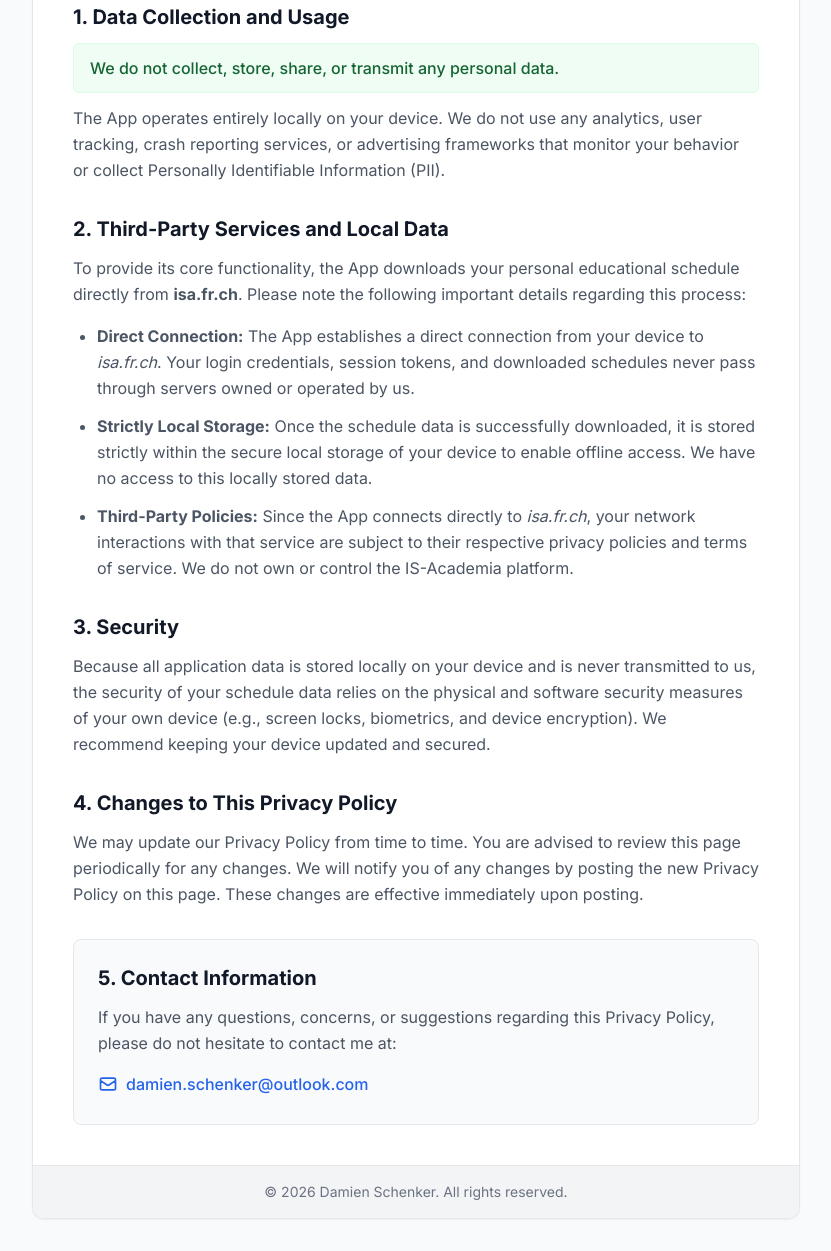
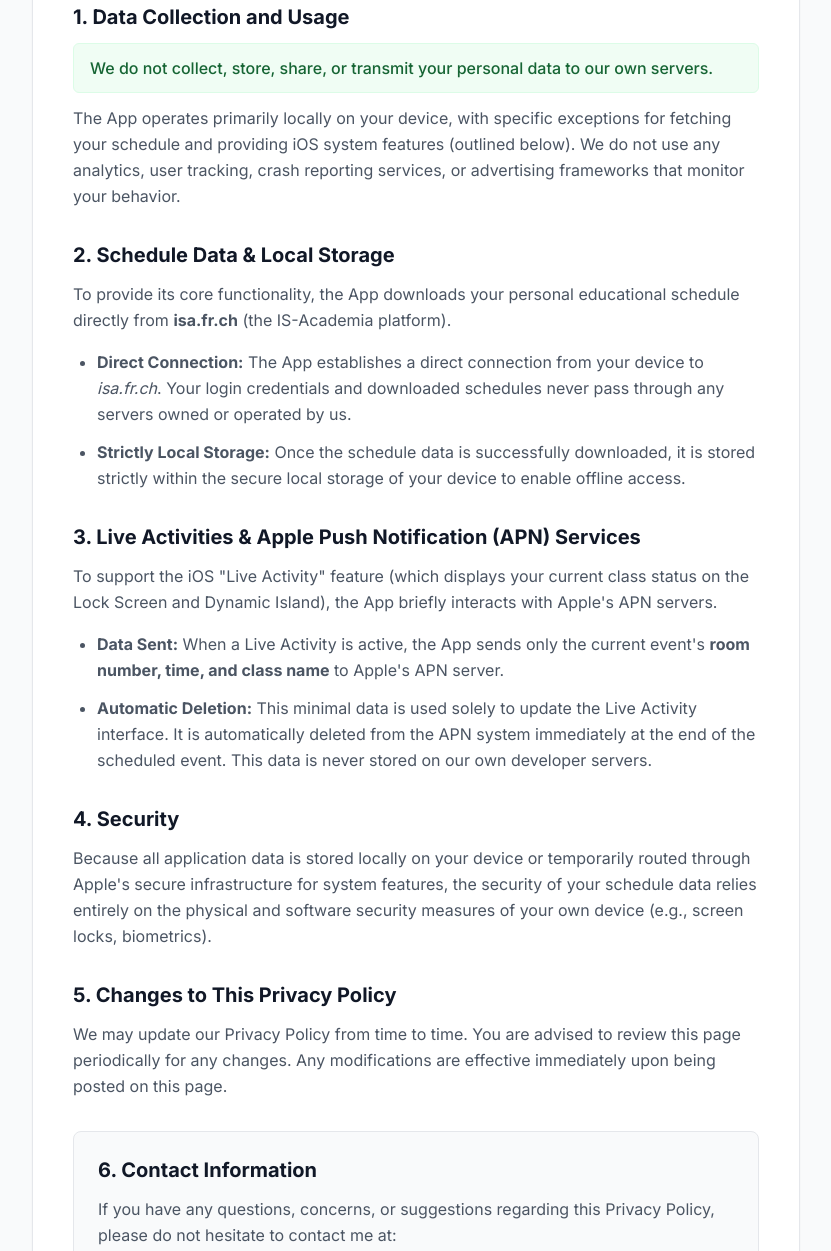
Before and after one commit to edevs-damien/timetableprivacypolicy, a plain HTML site: page index.html in a window 1280 px wide. Shown: the part 469-1720 px from the top of the page, without its empty margins (224-1055 px from the left). Drawn offline with nearby package versions, Linux system fonts and the light colour scheme.

Commit message:
Update index.html

```diff
--- a/index.html
+++ b/index.html
@@ -36,54 +36,66 @@
             </div>
 
             <p class="text-gray-600 mb-8 leading-relaxed">
-                This Privacy Policy applies to the <strong>TimeTable ISA</strong> application (hereby referred to as "the App") for mobile devices, developed by Damien Schenker. This service is provided at no cost and is intended for use as is. We are committed to protecting your privacy and ensuring transparency about how the App functions.
+                This Privacy Policy applies to the <strong>TimeTable ISA</strong> application (hereby referred to as "the App") for iOS devices, developed by Damien Schenker. This service is provided at no cost and is intended for use as is. We are committed to protecting your privacy and ensuring transparency about how the App functions.
             </p>
 
             <div class="space-y-8">
                 <section>
                     <h2 class="text-xl font-bold text-gray-900 mb-3">1. Data Collection and Usage</h2>
                     <div class="bg-green-50 text-green-800 px-4 py-3 rounded-md mb-3 font-medium border border-green-100">
-                        We do not collect, store, share, or transmit any personal data.
+                        We do not collect, store, share, or transmit your personal data to our own servers.
                     </div>
                     <p class="text-gray-600 leading-relaxed">
-                        The App operates entirely locally on your device. We do not use any analytics, user tracking, crash reporting services, or advertising frameworks that monitor your behavior or collect Personally Identifiable Information (PII).
+                        The App operates primarily locally on your device, with specific exceptions for fetching your schedule and providing iOS system features (outlined below). We do not use any analytics, user tracking, crash reporting services, or advertising frameworks that monitor your behavior.
                     </p>
                 </section>
 
                 <section>
-                    <h2 class="text-xl font-bold text-gray-900 mb-3">2. Third-Party Services and Local Data</h2>
+                    <h2 class="text-xl font-bold text-gray-900 mb-3">2. Schedule Data & Local Storage</h2>
                     <p class="text-gray-600 leading-relaxed mb-4">
-                        To provide its core functionality, the App downloads your personal educational schedule directly from <strong>isa.fr.ch</strong>. Please note the following important details regarding this process:
+                        To provide its core functionality, the App downloads your personal educational schedule directly from <strong>isa.fr.ch</strong> (the IS-Academia platform).
                     </p>
                     <ul class="list-disc pl-6 space-y-3 text-gray-600 leading-relaxed">
                         <li>
-                            <strong>Direct Connection:</strong> The App establishes a direct connection from your device to <em>isa.fr.ch</em>. Your login credentials, session tokens, and downloaded schedules never pass through servers owned or operated by us.
+                            <strong>Direct Connection:</strong> The App establishes a direct connection from your device to <em>isa.fr.ch</em>. Your login credentials and downloaded schedules never pass through any servers owned or operated by us.
                         </li>
                         <li>
-                            <strong>Strictly Local Storage:</strong> Once the schedule data is successfully downloaded, it is stored strictly within the secure local storage of your device to enable offline access. We have no access to this locally stored data.
-                        </li>
-                        <li>
-                            <strong>Third-Party Policies:</strong> Since the App connects directly to <em>isa.fr.ch</em>, your network interactions with that service are subject to their respective privacy policies and terms of service. We do not own or control the IS-Academia platform.
+                            <strong>Strictly Local Storage:</strong> Once the schedule data is successfully downloaded, it is stored strictly within the secure local storage of your device to enable offline access.
                         </li>
                     </ul>
                 </section>
 
                 <section>
-                    <h2 class="text-xl font-bold text-gray-900 mb-3">3. Security</h2>
+                    <h2 class="text-xl font-bold text-gray-900 mb-3">3. Live Activities & Apple Push Notification (APN) Services</h2>
+                    <p class="text-gray-600 leading-relaxed mb-4">
+                        To support the iOS "Live Activity" feature (which displays your current class status on the Lock Screen and Dynamic Island), the App briefly interacts with Apple's APN servers.
+                    </p>
+                    <ul class="list-disc pl-6 space-y-3 text-gray-600 leading-relaxed">
+                        <li>
+                            <strong>Data Sent:</strong> When a Live Activity is active, the App sends only the current event's <strong>room number, time, and class name</strong> to Apple's APN server.
+                        </li>
+                        <li>
+                            <strong>Automatic Deletion:</strong> This minimal data is used solely to update the Live Activity interface. It is automatically deleted from the APN system immediately at the end of the scheduled event. This data is never stored on our own developer servers.
+                        </li>
+                    </ul>
+                </section>
+
+                <section>
+                    <h2 class="text-xl font-bold text-gray-900 mb-3">4. Security</h2>
                     <p class="text-gray-600 leading-relaxed">
-                        Because all application data is stored locally on your device and is never transmitted to us, the security of your schedule data relies on the physical and software security measures of your own device (e.g., screen locks, biometrics, and device encryption). We recommend keeping your device updated and secured.
+                        Because all application data is stored locally on your device or temporarily routed through Apple's secure infrastructure for system features, the security of your schedule data relies entirely on the physical and software security measures of your own device (e.g., screen locks, biometrics).
                     </p>
                 </section>
 
                 <section>
-                    <h2 class="text-xl font-bold text-gray-900 mb-3">4. Changes to This Privacy Policy</h2>
+                    <h2 class="text-xl font-bold text-gray-900 mb-3">5. Changes to This Privacy Policy</h2>
                     <p class="text-gray-600 leading-relaxed">
-                        We may update our Privacy Policy from time to time. You are advised to review this page periodically for any changes. We will notify you of any changes by posting the new Privacy Policy on this page. These changes are effective immediately upon posting.
+                        We may update our Privacy Policy from time to time. You are advised to review this page periodically for any changes. Any modifications are effective immediately upon being posted on this page.
                     </p>
                 </section>
 
                 <section class="bg-gray-50 p-6 rounded-lg border border-gray-200 mt-8">
-                    <h2 class="text-xl font-bold text-gray-900 mb-3">5. Contact Information</h2>
+                    <h2 class="text-xl font-bold text-gray-900 mb-3">6. Contact Information</h2>
                     <p class="text-gray-600 leading-relaxed mb-4">
                         If you have any questions, concerns, or suggestions regarding this Privacy Policy, please do not hesitate to contact me at:
                     </p>
```
